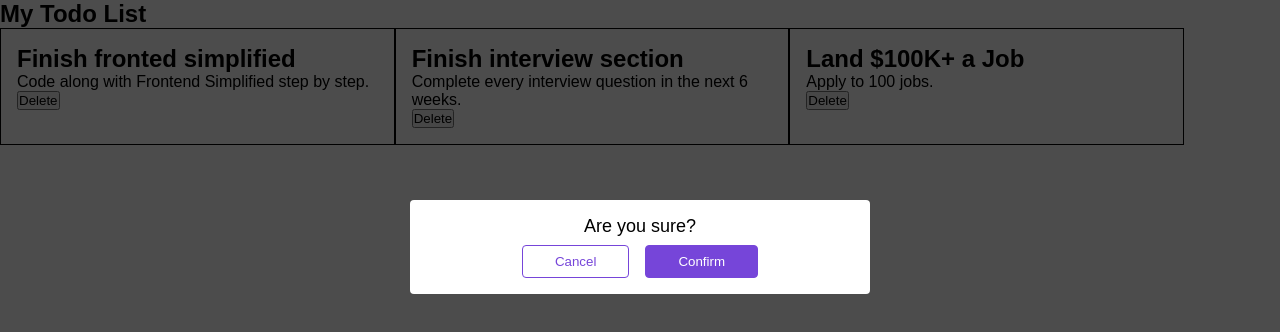
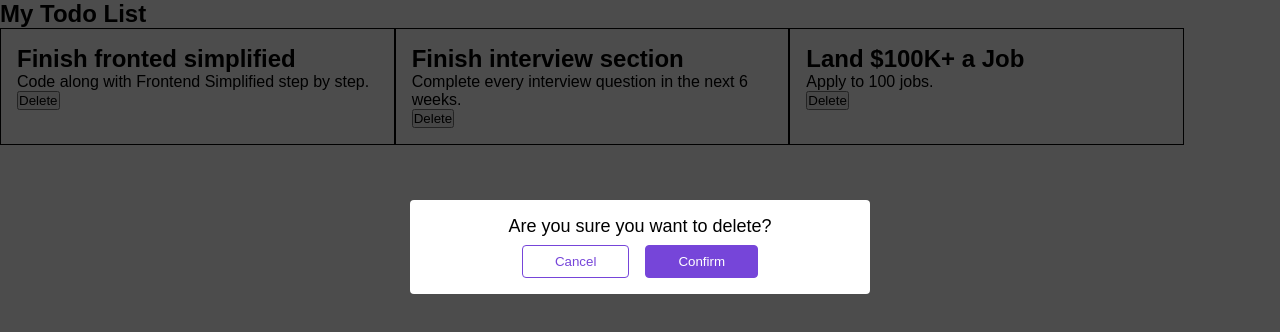
Before and after one commit to CarltonwSmith/react-crash-course1.2, a React (Create React App) app: page / in a window 1280 px wide. Shown: the top 332 px of the page. Built offline with nearby package versions, Linux system fonts and the light colour scheme.

Commit message:
Refactor: update Modal component to accept message prop for dynamic content

```diff
--- a/src/Components/Modal.jsx
+++ b/src/Components/Modal.jsx
@@ -1,10 +1,10 @@
 import './Modal.css';
 
-function Modal() {
+function Modal({ message }) {
   return (
     <>
   <div className="modal">
-    <p className="modal__title">Are you sure?</p>
+    <p className="modal__title">{message}</p>
     <div className="modal__buttons">
       <button className="btn btn__cancel">Cancel</button>
       <button className="btn">Confirm</button>
```
